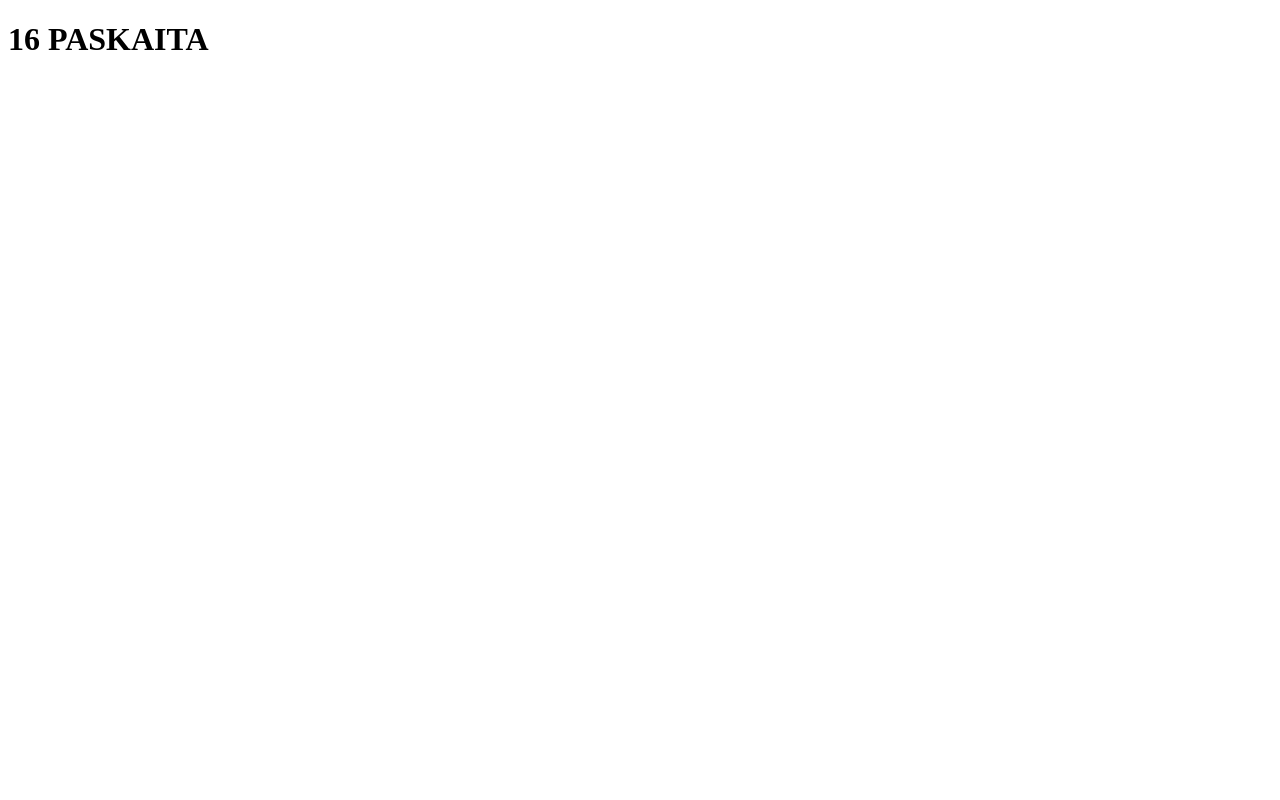
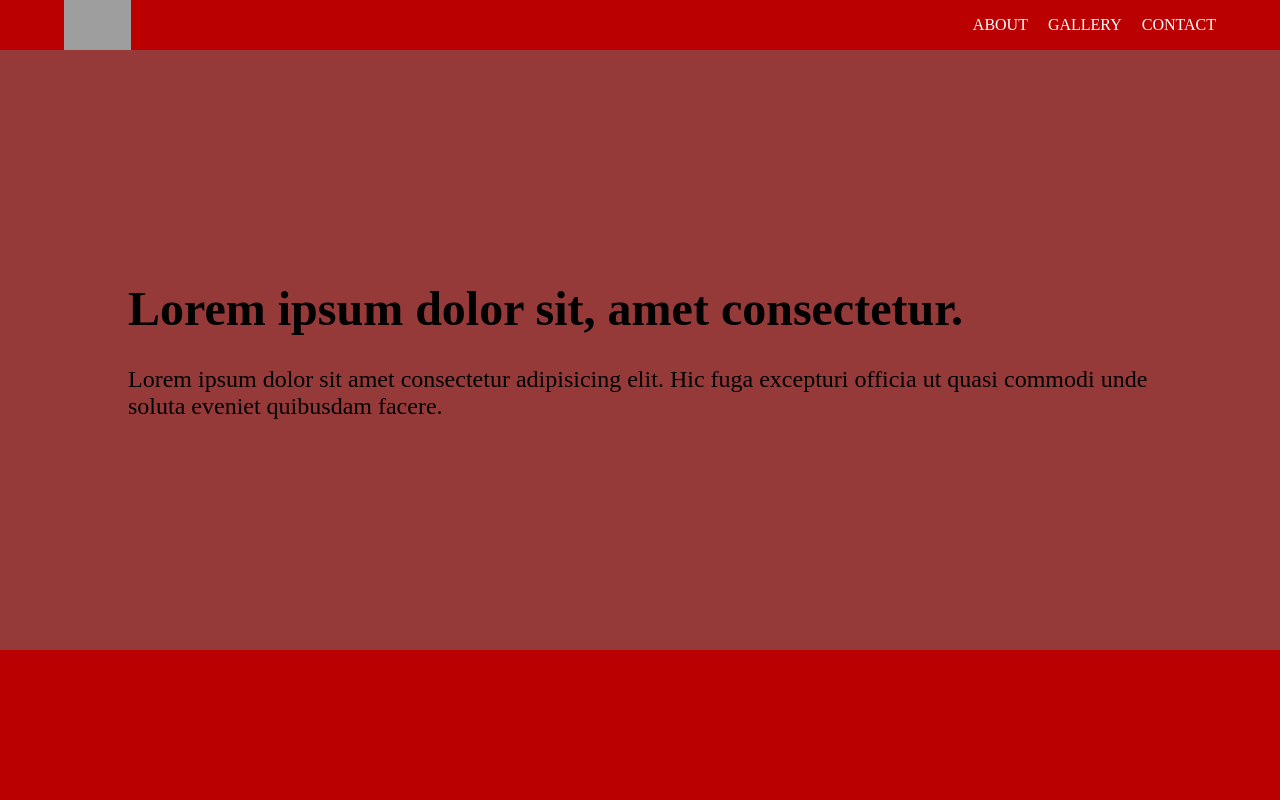
Before and after one commit to JulijusKau/Workboard, a plain HTML site: page index.html in a window 1280 px wide. Shown: the top 800 px of the page. Drawn offline with Linux system fonts and the light colour scheme; grey boxes are pictures that could not be loaded.

Commit message:
Basic layout

```diff
--- a/index.html
+++ b/index.html
@@ -8,6 +8,25 @@
     <title>Workboard</title>
   </head>
   <body>
-    <h1>16 PASKAITA</h1>
+    <header>
+      <img
+        src="https://upload.wikimedia.org/wikipedia/commons/2/2f/Logo_TV_2015.svg"
+        alt="Website Logo"
+      />
+      <div id="menu-links">
+        <a href="#">ABOUT</a>
+        <a href="#">GALLERY</a>
+        <a href="#">CONTACT</a>
+      </div>
+    </header>
+    <section id="section-about">
+      <h1>Lorem ipsum dolor sit, amet consectetur.</h1>
+      <p>
+        Lorem ipsum dolor sit amet consectetur adipisicing elit. Hic fuga
+        excepturi officia ut quasi commodi unde soluta eveniet quibusdam facere.
+      </p>
+    </section>
+    <section id="section-gallery"></section>
+    <section id="section-contact"></section>
   </body>
 </html>
--- a/style.css
+++ b/style.css
@@ -0,0 +1,66 @@
+* {
+  padding: 0;
+  margin: 0;
+}
+
+/* Cia yra globalus kintamasis, kuri poto gali panaudot visur kitur ir tik ji pakeitus tau visur pasikeicia pagal ji*/
+:root {
+  --background-color-main: rgb(186, 0, 0);
+  --background-color-secondary: rgb(150, 57, 57);
+}
+
+h1 {
+  font-size: 3em;
+}
+
+p {
+  font-size: 1.5em;
+}
+
+header {
+  height: 50px;
+  background-color: var(--background-color-main);
+  display: flex;
+  justify-content: space-between;
+  padding: 0 5%;
+}
+
+header img {
+  max-height: 100%;
+}
+
+#menu-links {
+  display: flex;
+  align-items: center;
+  column-gap: 20px;
+}
+
+#menu-links a {
+  text-decoration: none;
+  color: white;
+}
+
+#section-about {
+  height: 600px;
+  background-color: var(--background-color-secondary);
+  display: flex;
+  flex-direction: column;
+  align-items: center;
+  justify-content: center;
+  row-gap: 5%;
+}
+
+#section-about p,
+#section-about h1 {
+  width: 80%;
+}
+
+#section-gallery {
+  height: 1000px;
+  background-color: var(--background-color-main);
+}
+
+#section-contact {
+  height: 500px;
+  background-color: var(--background-color-secondary);
+}
```
